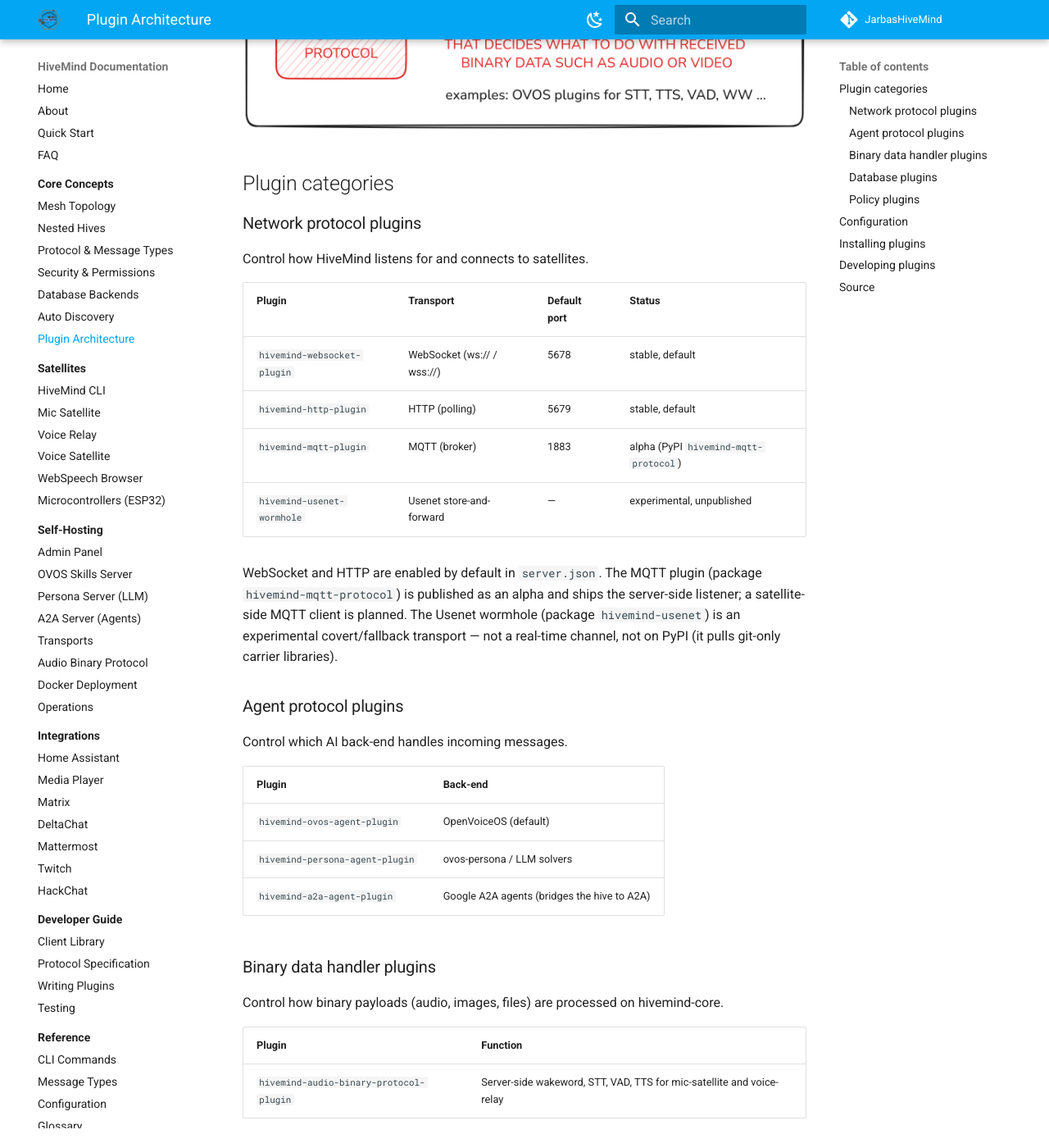
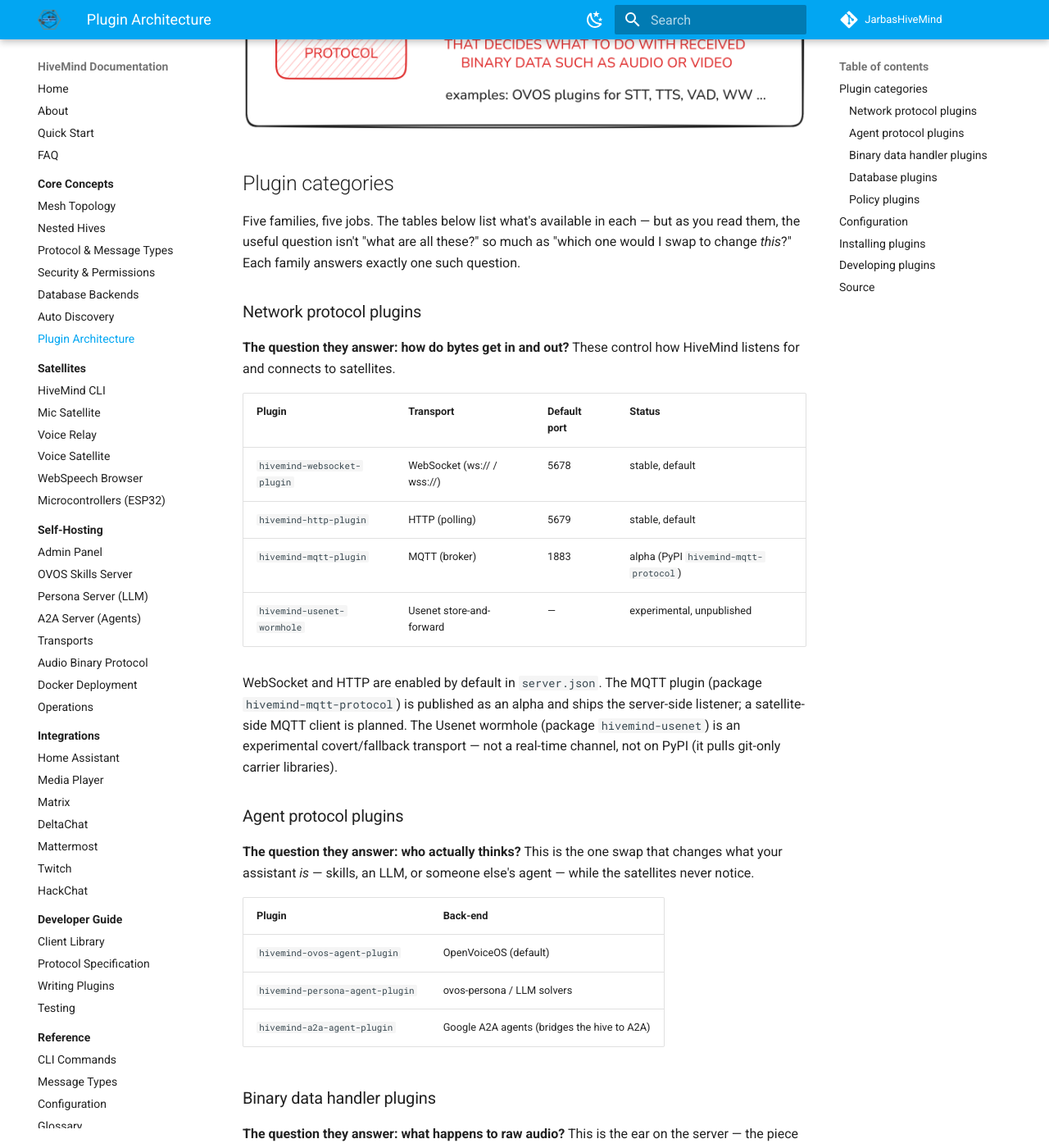
Before and after one commit to JarbasHiveMind/HiveMind-community-docs, an MkDocs documentation site: the page built from docs/concepts/plugins.md, in a window 1280 px wide and 1400 px high, scrolled down 1114 px. Shown: the whole window at 82% size. Built offline with MkDocs 1.6.1 and Material for MkDocs 9.7.7, drawn with Linux system fonts in a browser that asks for light colours; some of the changed text lies outside the part shown.

Commit message:
docs: weave narrative through plugins, writing-plugins, testing
Co-Authored-By: Claude Opus 4.8 <noreply@anthropic.com>

````diff
--- a/docs/concepts/plugins.md
+++ b/docs/concepts/plugins.md
@@ -17,9 +17,14 @@ one board they all plug into, and a manager that snaps the right ones in at star
 
 ## Plugin categories
 
+Five families, five jobs. The tables below list what's available in each — but as you read
+them, the useful question isn't "what are all these?" so much as "which one would I swap to
+change *this*?" Each family answers exactly one such question.
+
 ### Network protocol plugins
 
-Control how HiveMind listens for and connects to satellites.
+**The question they answer: how do bytes get in and out?** These control how HiveMind
+listens for and connects to satellites.
 
 | Plugin | Transport | Default port | Status |
 |---|---|---|---|
@@ -36,7 +41,9 @@ real-time channel, not on PyPI (it pulls git-only carrier libraries).
 
 ### Agent protocol plugins
 
-Control which AI back-end handles incoming messages.
+**The question they answer: who actually thinks?** This is the one swap that changes what
+your assistant *is* — skills, an LLM, or someone else's agent — while the satellites never
+notice.
 
 | Plugin | Back-end |
 |---|---|
@@ -46,7 +53,8 @@ Control which AI back-end handles incoming messages.
 
 ### Binary data handler plugins
 
-Control how binary payloads (audio, images, files) are processed on hivemind-core.
+**The question they answer: what happens to raw audio?** This is the ear on the server —
+the piece a thin satellite leans on to have its speech transcribed.
 
 | Plugin | Function |
 |---|---|
@@ -56,7 +64,8 @@ No binary plugin is loaded by default. Install and configure one when you need s
 
 ### Database plugins
 
-Control where client credentials are stored.
+**The question they answer: where does the guest list live?** A file for one server, Redis
+when several share it.
 
 | Plugin | Backend |
 |---|---|
@@ -66,7 +75,8 @@ Control where client credentials are stored.
 
 ### Policy plugins
 
-Control admission — what each client is allowed to do. Policy plugins are loaded as an ordered **chain** (group `hivemind.policy`) and are consulted for every inbound message; they configure only via the `policy.chain` JSON block (there is no separate `module` selector like the other families).
+**The question they answer: who's allowed to do what?** Admission control — the gate every
+message passes before it reaches the agent. Policy plugins are loaded as an ordered **chain** (group `hivemind.policy`) and are consulted for every inbound message; they configure only via the `policy.chain` JSON block (there is no separate `module` selector like the other families).
 
 | Plugin | Function |
 |---|---|
@@ -78,7 +88,9 @@ The built-in `allowed_types` ACL (`MessageTypeACLPolicy`) is always force-prepen
 
 ## Configuration
 
-Plugins are wired up in `~/.config/hivemind-core/server.json`. The default configuration:
+All five families meet in one place: `server.json`. Reading the default file is the
+fastest way to see how the parts name each other — every `module` key is one part snapping
+into its socket:
 
 ```json
 {
````
Also changed, not shown: docs/developers/testing.md (+7 -2 lines), docs/developers/writing-plugins.md (+13 -6 lines).
